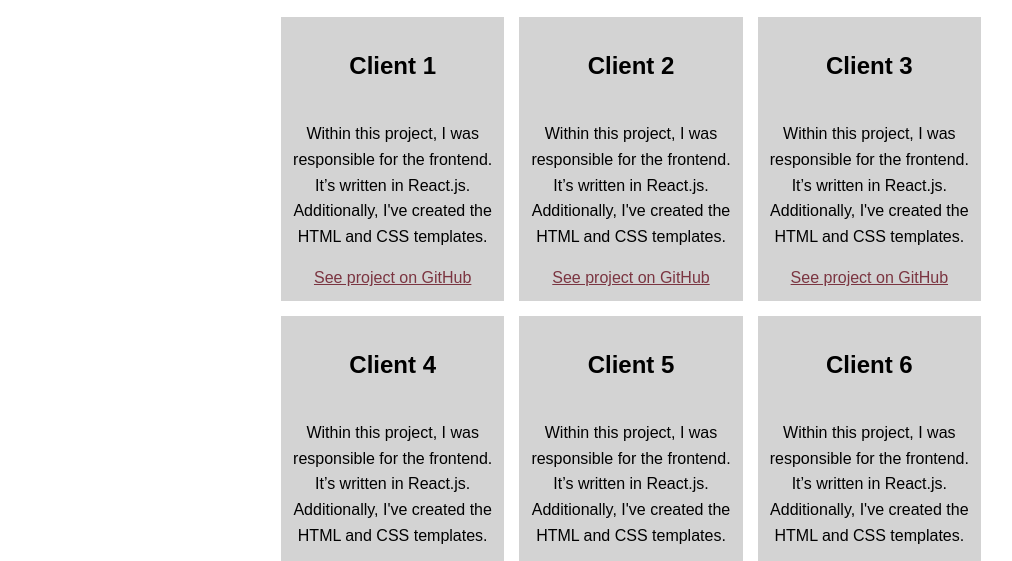
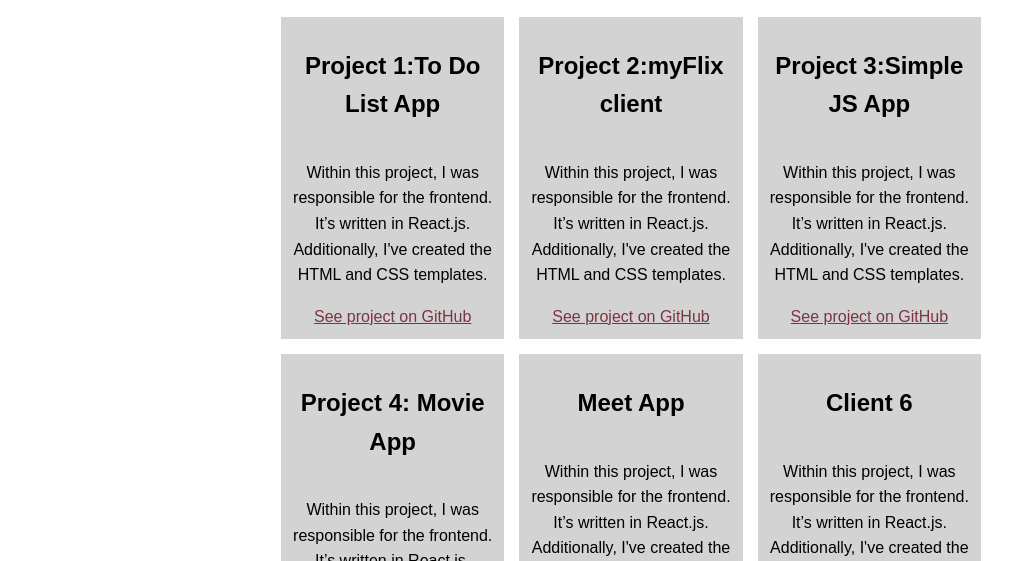
Before and after one commit to barendgabriel/ben-portfolio, a website: page work.html in a window 1280 px wide. Shown: the part 211-772 px from the top of the page, without its empty margins (9-1021 px from the left). Drawn offline with nearby package versions, Linux system fonts and the light colour scheme.

Commit message:
Update work.html

```diff
--- a/work.html
+++ b/work.html
@@ -55,7 +55,7 @@
       <h1>My Portfolio</h1>
       <div class="grid">
         <div class="grid__item">
-          <h2>Client 1</h2>
+          <h2>Project 1:To Do List App</h2>
           <p>
             Within this project, I was responsible for the frontend. It’s
             written in React.js. Additionally, I've created the HTML and CSS
@@ -65,7 +65,7 @@
         </div>
 
         <div class="grid__item">
-          <h2>Client 2</h2>
+          <h2>Project 2:myFlix client</h2>
           <p>
             Within this project, I was responsible for the frontend. It’s
             written in React.js. Additionally, I've created the HTML and CSS
@@ -75,7 +75,7 @@
         </div>
 
         <div class="grid__item">
-          <h2>Client 3</h2>
+          <h2>Project 3:Simple JS App</h2>
           <p>
             Within this project, I was responsible for the frontend. It’s
             written in React.js. Additionally, I've created the HTML and CSS
@@ -85,7 +85,7 @@
         </div>
 
         <div class="grid__item">
-          <h2>Client 4</h2>
+          <h2>Project 4: Movie App</h2>
           <p>
             Within this project, I was responsible for the frontend. It’s
             written in React.js. Additionally, I've created the HTML and CSS
@@ -95,7 +95,7 @@
         </div>
 
         <div class="grid__item">
-          <h2>Client 5</h2>
+          <h2>Meet App</h2>
           <p>
             Within this project, I was responsible for the frontend. It’s
             written in React.js. Additionally, I've created the HTML and CSS
```
